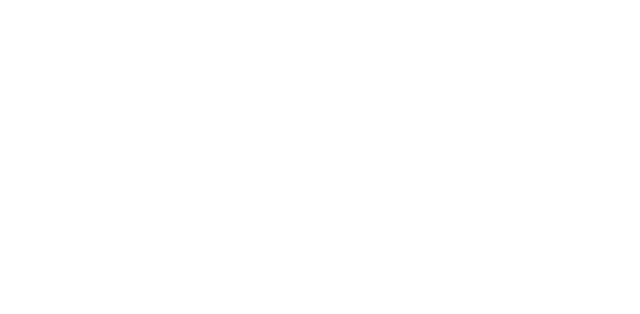
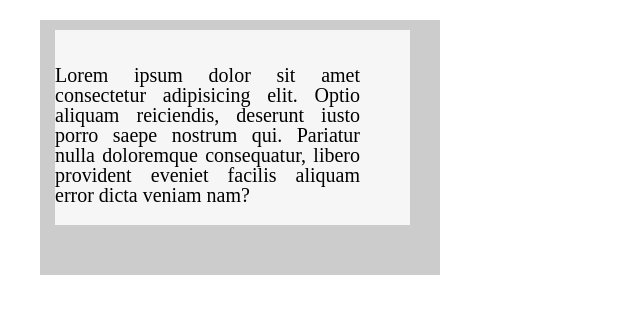
Before and after one commit to joseaugustosva/livroHTML5CSS3, a plain HTML site: page capitulo4/box-model-css.html in a window 1280 px wide. Shown: the whole page, without its empty margins (0-640 px from the left). Drawn offline with Linux system fonts and the light colour scheme.

Commit message:
Inserir paragrafo e regras de css com box-sizing modificado

```diff
--- a/capitulo4/box-model-css.html
+++ b/capitulo4/box-model-css.html
@@ -5,9 +5,40 @@
   <title>Box Model</title>
   <meta charset="UTF-8">
 
+  <style>
+    html {
+      box-sizing: border-box;
+    }
+
+    *,
+    *::before,
+    *::after {
+      box-sizing: inherit;
+    }
+
+    body {
+      margin: 0;
+      padding: 0;
+      font-size: 20px;
+    }
+
+    p {
+      width: 400px;
+      text-align: justify;
+      line-height: 1;
+      background: #f6f6f6;
+      margin: 20px 80px 100px 40px;
+      border: solid #ccc;
+      border-width: 10px 30px 50px 15px;
+      padding: 35px 50px 20px 0;
+    }
+  </style>
+
 </head>
 
 <body>
+
+  <p>Lorem ipsum dolor sit amet consectetur adipisicing elit. Optio aliquam reiciendis, deserunt iusto porro saepe nostrum qui. Pariatur nulla doloremque consequatur, libero provident eveniet facilis aliquam error dicta veniam nam?</p>
 
 
 </body>
```
